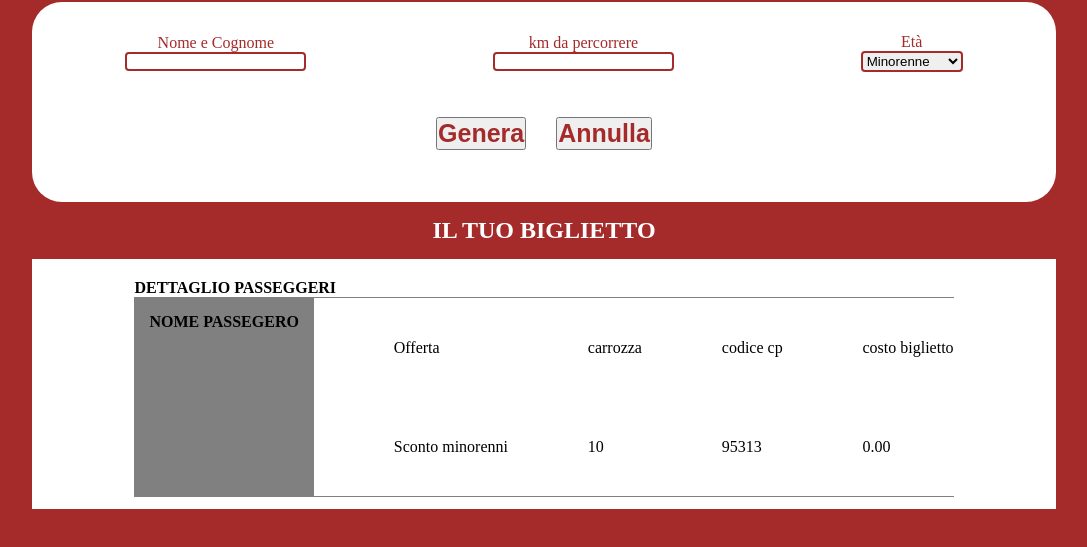
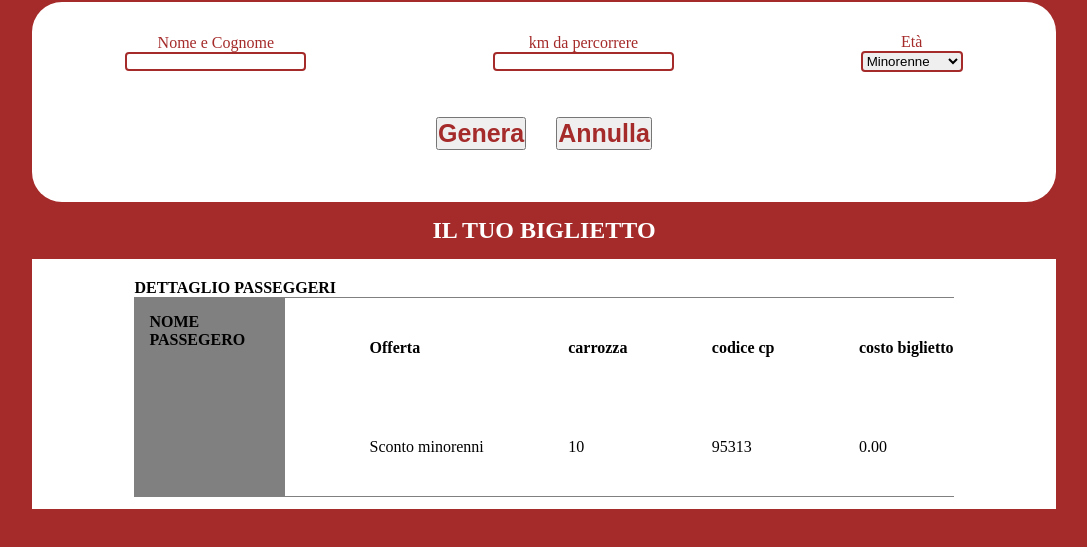
Before and after one commit to orbok89/js-biglietto-treno-form, a plain HTML site: page index.html in a window 1280 px wide. Both pictures are taken after a click on the button "Genera". Shown: the part 65-612 px from the top of the page, without its empty margins (96-1183 px from the left). Drawn offline with Linux system fonts and the light colour scheme.

Commit message:
rifiniture 1

```diff
--- a/css/style.css
+++ b/css/style.css
@@ -72,7 +72,7 @@ input, select {
 .prova{
     display: flex;
     flex-direction: column;
-
+    font-weight: bold;
     justify-content: space-around;
 }
 .prova2{
@@ -80,7 +80,7 @@ input, select {
     flex-direction: column;
     padding: 15px;
     font-weight: bold;
-    flex-wrap: nowrap;
+    padding-right: 40px;
 
 }
 h4{
@@ -88,3 +88,6 @@ h4{
     width: 80%;
     padding-top: 20px;
 }
+.tranq{
+    font-weight: 100;
+}
--- a/index.html
+++ b/index.html
@@ -48,11 +48,11 @@
         <div class="container_2" id="biglietto">
             <h4>DETTAGLIO PASSEGGERI</h4>
             <div class="dettaglio">
-                <div class="nome-p prova2" >NOME PASSEGERO <span id="nome_1"></span></div>
-                <div class="prova">Offerta <span id="nome_offerta"></span></div>
-                <div class="prova">carrozza <span id="carrozza"></span></div>
-                <div class="prova">codice cp <span id="codice"></span></div>
-                <div class="prova">costo biglietto <span id="costo"></span></div>
+                <div class="nome-p prova2" >NOME <br> PASSEGERO <span id="nome_1"></span></div>
+                <div class="prova">Offerta <span class="tranq" id="nome_offerta"></span></div>
+                <div class="prova">carrozza <span  class="tranq"id="carrozza"></span></div>
+                <div class="prova">codice cp <span  class="tranq"id="codice"></span></div>
+                <div class="prova">costo biglietto <span  class="tranq" id="costo"></span></div>
             </div>
         </div>
     </main>
```
